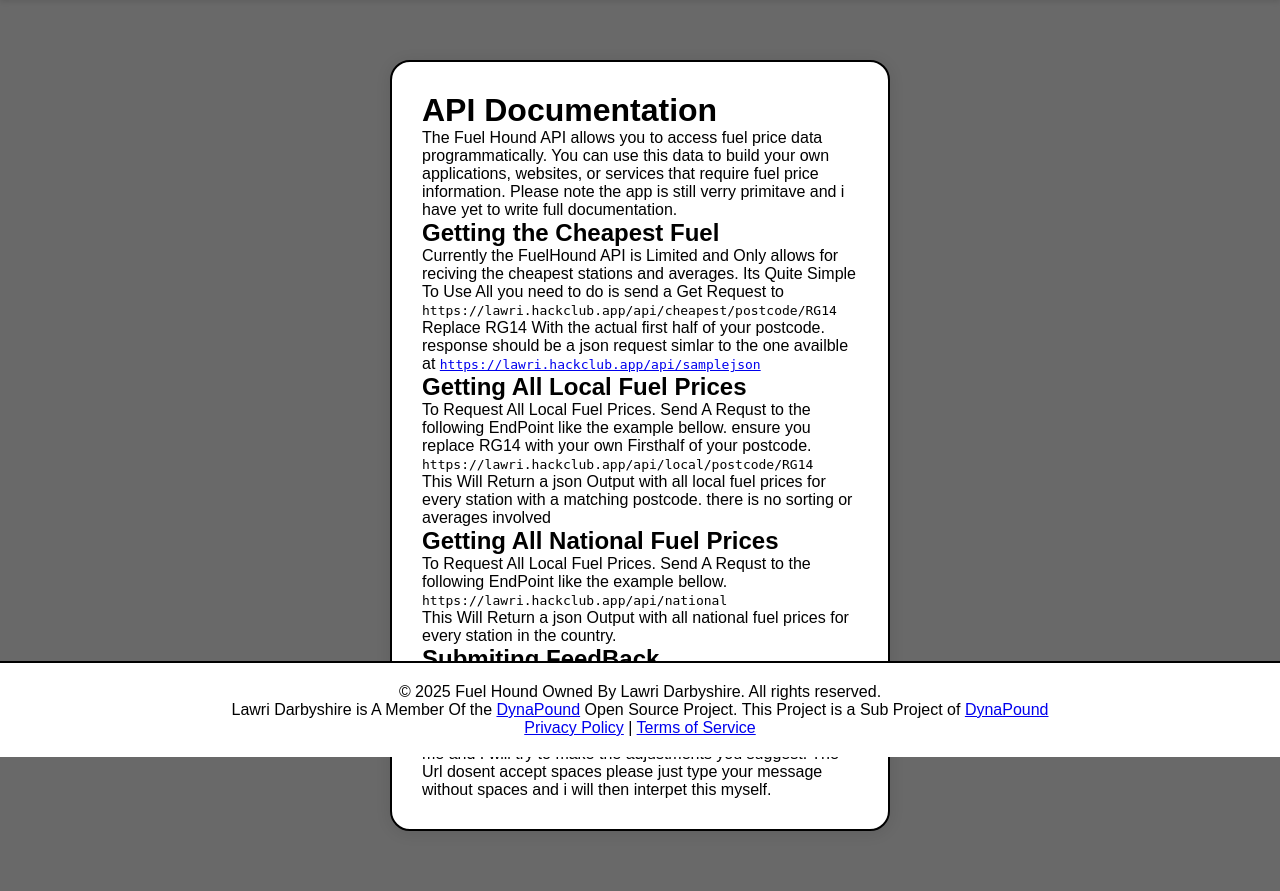
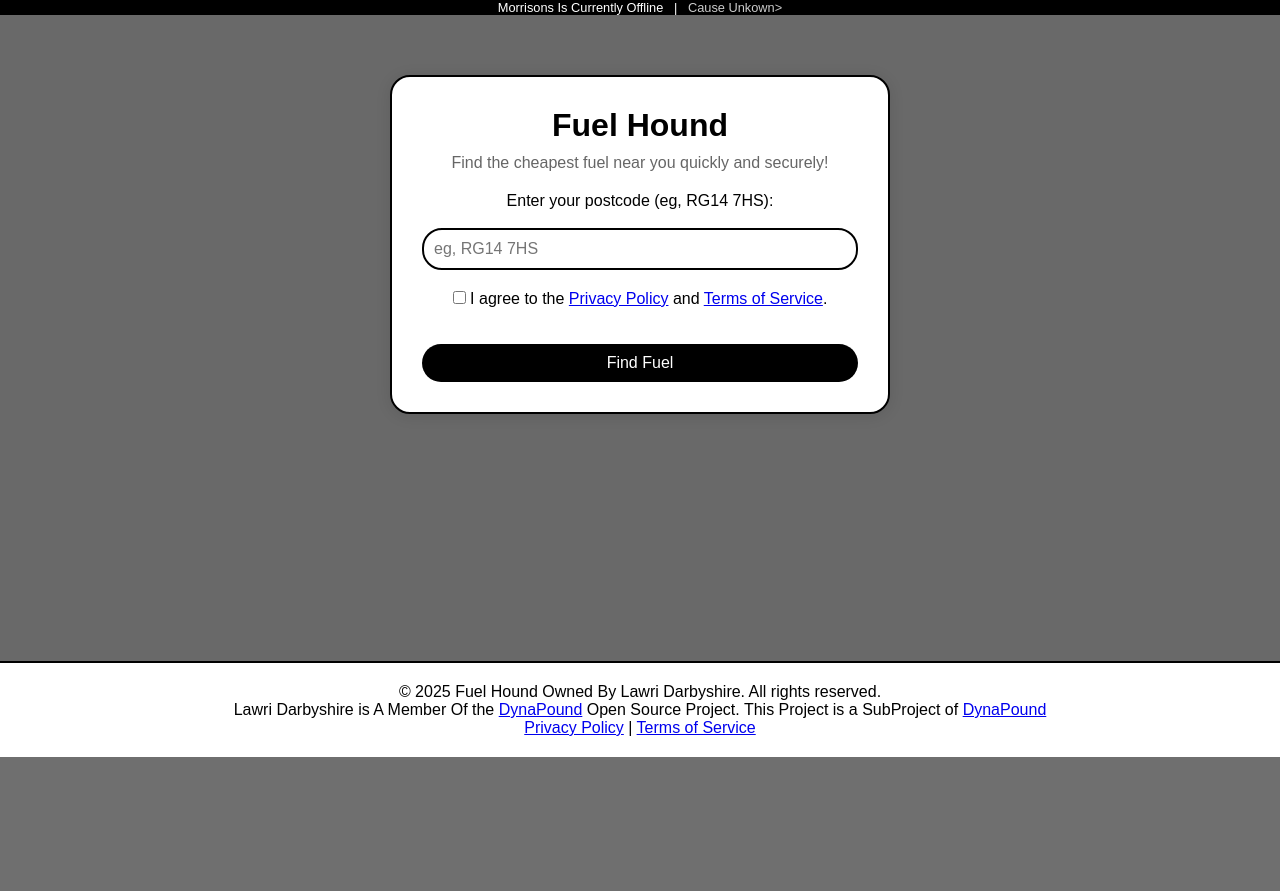
Before and after one commit to Darbyshire64/FuelHound, a Flask app: page / in a window 1280 px wide. Shown: the part 43-934 px from the top of the page. After the commit the page ends 800 px from the top, so only its background shows below. Run offline with Flask 3, Linux system fonts and the light colour scheme.

Commit message:
Update index.html

```diff
--- a/templates/index.html
+++ b/templates/index.html
@@ -3,7 +3,7 @@
 <head>
     <meta charset="UTF-8">
     <meta name="viewport" content="width=device-width, initial-scale=1.0">
-    <title>Privacy Policy - Fuel Hound</title>
+    <title>Fuel Hound</title>
     <link rel="stylesheet" href="{{ url_for('static', filename='css/style.css') }}">
 	<link rel="icon" type="image/png" href="/favicon-96x96.png" sizes="96x96" />
 	<link rel="icon" type="image/svg+xml" href="https://lawri.hackclub.app/static/favicon.svg" />
@@ -19,36 +19,84 @@
             <li><a href="/">Home</a></li>
             <li><a href="/privacy-policy">Privacy Policy</a></li>
             <li><a href="/terms-of-service">Terms of Service</a></li>
-            <li><a href="/api/docs/">API </a></li>
+            <li><a href="/api/docs">API </a></li>
         </ul>
     </nav>
+    <div class="announcement">
+        <p>Morrisons Is Currently Offline&nbsp;&nbsp;&nbsp;|&nbsp;&nbsp;&nbsp;<a>Cause Unkown></a></p>
+    </div>
+    <div class="container">
+        <header>
+            <h1>Fuel Hound</h1>
+            <p>Find the cheapest fuel near you quickly and securely!</p>
+        </header>
+        <!-- Form Section -->
+        <form method="POST" action="/" id="postcode-form">
+            <label for="postcode-input">Enter your postcode (eg, RG14 7HS):</label>
+            <br>
+            <input type="text" name="postcode" id="postcode-input" placeholder="eg, RG14 7HS" value="{{ postcode or '' }}" required>
+            <div>
+                <label>
+                    <input type="checkbox" name="agree" required>
+                    I agree to the <a href="/privacy-policy">Privacy Policy</a> and <a href="/terms-of-service">Terms of Service</a>.
+                </label>
+            </div>
+            <br>
+            <br>
+            <button type="submit">Find Fuel</button>
+        </form>
+        <!-- Spinner -->
+        <div class="spinner" id="loading-spinner"></div>
+        <!-- Error Message -->
 
-    <div class="container">
-        <h1>API Documentation</h1>
-        <p>The Fuel Hound API allows you to access fuel price data programmatically. You can use this data to build your own applications, websites, or services that require fuel price information. Please note the app is still verry primitave and i have yet to write full documentation.</p>
-        <h2>Getting the Cheapest Fuel</h2>
-        <p>Currently the FuelHound API is Limited and Only allows for reciving the cheapest stations and averages. Its Quite Simple To Use All you need to do is send a Get Request to</P>
-        <code>https://lawri.hackclub.app/api/cheapest/postcode/RG14</code>
-        <p>Replace RG14 With the actual first half of your postcode. response should be a json request simlar to the one availble at <code><a href="https://lawri.hackclub.app/api/docs/samplejson">https://lawri.hackclub.app/api/samplejson</a></code></p>
-        <h2>Getting All Local Fuel Prices</h2>
-        <p>To Request All Local Fuel Prices. Send A Requst to the following EndPoint like the example bellow. ensure you replace RG14 with your own Firsthalf of your postcode.</P>
-        <code>https://lawri.hackclub.app/api/local/postcode/RG14</code>
-        <p>This Will Return a json Output with all local fuel prices for every station with a matching postcode. there is no sorting or averages involved</p>
-        <h2>Getting All National Fuel Prices</h2>
-        <p>To Request All Local Fuel Prices. Send A Requst to the following EndPoint like the example bellow.</P>
-        <code>https://lawri.hackclub.app/api/national</code>
-        <p>This Will Return a json Output with all national fuel prices for every station in the country. </p>
-        <h2>Submiting FeedBack</h2>
-        <p>If you have some FeedBack for me please submit a POST request to the the following</p>
-        <code>https://lawri.hackclub.app/api/feedback/[message]</code>
-        <p>Replace [message] with your message. This will be sent to me and I will try to make the adjustments you suggest. The Url dosent accept spaces please just type your message without spaces and i will then interpet this myself.</p>
+        {% if error %}
+            <div class="error">{{ error }}</div>
+        {% endif %}
+
+        <!-- Results Section -->
+        {% if prices %}
+            <div id="results">
+                <h2>Results for Postcode: {{ postcode }}</h2>
+                <h3>Cheapest Stations</h3>
+                <ul>
+                    {% for fuel_type, station in prices.cheapest_stations.items() %}
+                        <li>
+                            <strong>{{ fuel_type }}:</strong>
+                            {% if station %}
+                                {{ station.brand }}, {{ station.address }}, {{ station.postcode }} - £{{ "%.2f"|format(station.price) }}/litre
+                                (<a href="{{ station.google_maps_link }}" target="_blank">Directions</a>)
+                            {% else %}
+                                No station found.
+                            {% endif %}
+                        </li>
+                    {% endfor %}
+                </ul>
+                <h3>Average Prices</h3>
+                <p><strong>Local:</strong></p>
+                    <p>     E10(Unleaded): £{{ "%.2f"|format(prices.average_prices.local.E10) if prices.average_prices.local.E10 else "N/A" }}/litre</p>
+                    <p>     E5(Premium Unleaded): £{{ "%.2f"|format(prices.average_prices.local.E5) if prices.average_prices.local.E5 else "N/A" }}/litre</p>
+                    <p>     B7(Diesil): £{{ "%.2f"|format(prices.average_prices.local.B7) if prices.average_prices.local.B7 else "N/A" }}/litre</p>
+                <p><strong>National:</strong></p>
+                    <p>     E10(Unleaded): £{{ "%.2f"|format(prices.average_prices.national.E10) if prices.average_prices.national.E10 else "N/A" }}/litre</p>
+                    <p>     E5(Premium Unleaded): £{{ "%.2f"|format(prices.average_prices.national.E5) if prices.average_prices.national.E5 else "N/A" }}/litre</p>
+                    <p>     B7(Diesel): £{{ "%.2f"|format(prices.average_prices.national.B7) if prices.average_prices.national.B7 else "N/A" }}/litre</p>
+            </div>
+        {% endif %}
     </div>
+    <script>
+        const form = document.getElementById('postcode-form');
+        const spinner = document.getElementById('loading-spinner');
 
-     <!-- Footer -->
-     <footer>
+        form.addEventListener('submit', () => {
+            spinner.style.display = 'block'; // Show spinner
+            form.classList.add('loading'); // Add loading state
+        });
+    </script>
+    <!-- Footer -->
+    <footer>
         <div class="footer-content">
             <p>&copy; 2025 Fuel Hound Owned By Lawri Darbyshire. All rights reserved.</p>
-            <P>Lawri Darbyshire is A Member Of the <a href="https://dynapound.com">DynaPound</a> Open Source Project. This Project is a Sub Project of <a href="https://dynapound.com">DynaPound</a> </P>
+            <P>Lawri Darbyshire is A Member Of the <a href="https://dynapound.com">DynaPound</a> Open Source Project. This Project is a  SubProject of <a href="https://dynapound.com">DynaPound</a> </P>
             <p><a href="/privacy-policy">Privacy Policy</a> | <a href="/terms-of-service">Terms of Service</a></p>
         </div>
     </footer>
```
